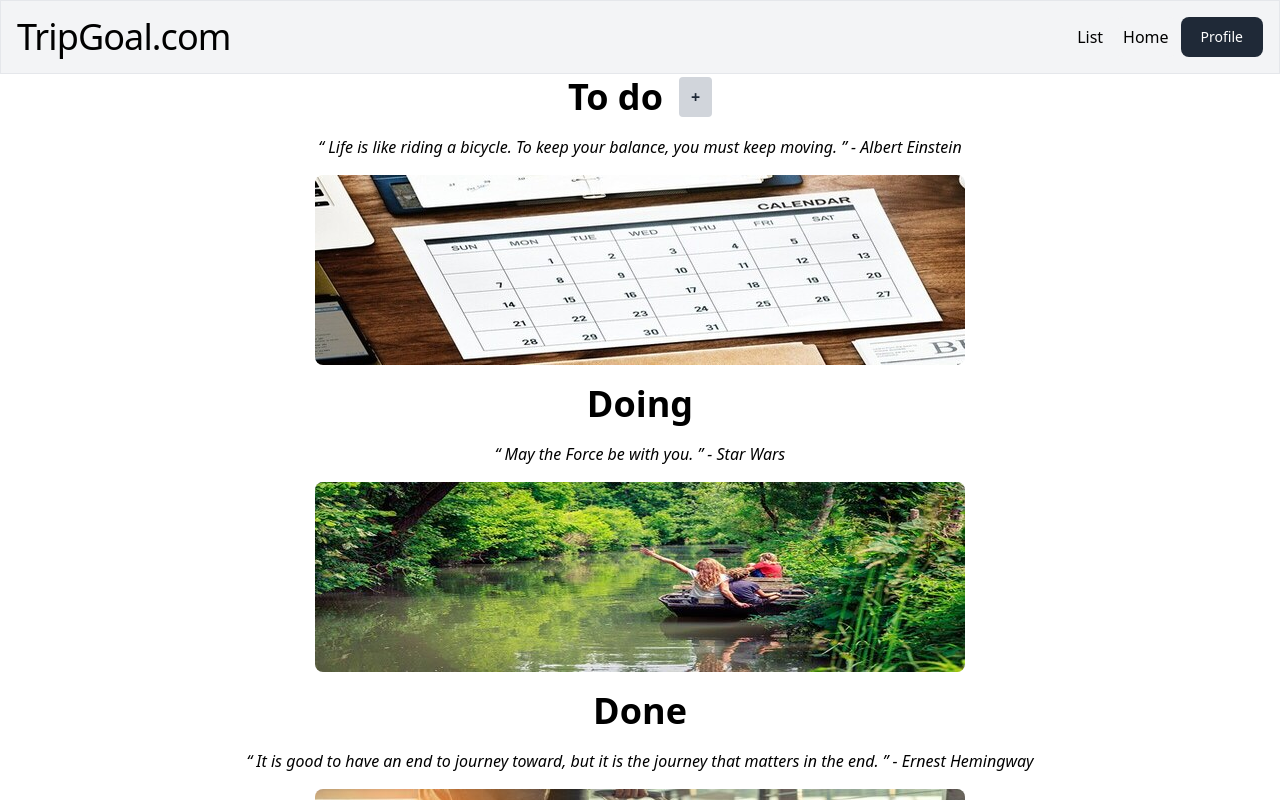
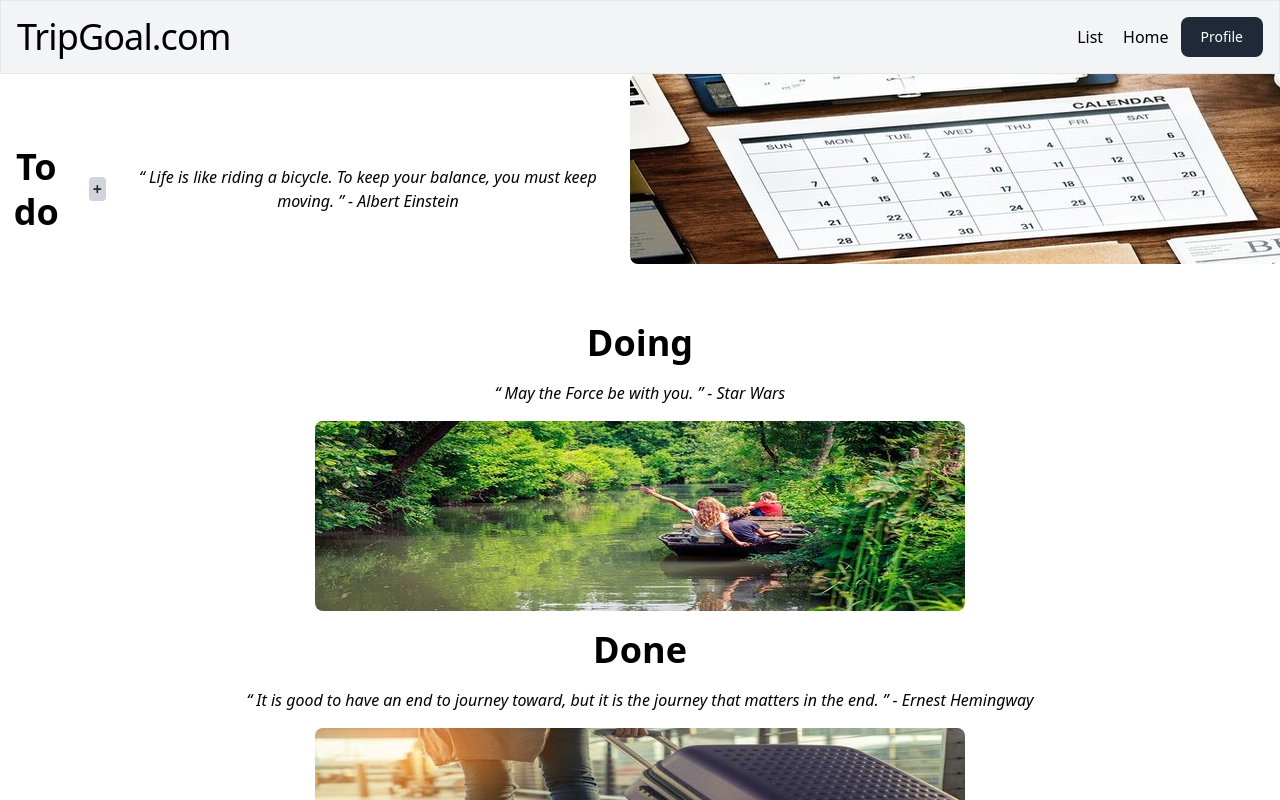
Before and after one commit to Brnt-Luap/todolist, a Vue app: page /list in a window 1280 px wide. Shown: the top 800 px of the page. Built offline with nearby package versions, Linux system fonts and the light colour scheme.

Commit message:
affichage

```diff
--- a/src/views/ListView.vue
+++ b/src/views/ListView.vue
@@ -5,12 +5,12 @@
         <div class="space-y-4 mx-auto flex flex-col items-center justify-center text-center">
             <div id="todo" class="flex items-center space-x-4">
                 <span class="text-4xl font-bold text-black leading-tight">To do</span>
-                <button class="bg-gray-300 hover:bg-gray-400 text-gray-800 font-bold py-2 px-3 rounded inline-flex items-center">
+                <button class="bg-gray-300 hover:bg-gray-400 text-gray-800 font-bold py-1/2 px-1 rounded inline-flex items-center">
                     <span>+</span>
                 </button>
+                <p class="font-light italic mt-0">“ Life is like riding a bicycle. To keep your balance, you must keep moving. ” - Albert Einstein</p>
+            <img src="../assets/thumbnail_image003 (3).jpg" alt="ToDo" class="rounded-lg mb-10 block mx-auto">
             </div>
-            <p class="font-light italic mt-0">“ Life is like riding a bicycle. To keep your balance, you must keep moving. ” - Albert Einstein</p>
-            <img src="../assets/thumbnail_image003 (3).jpg" alt="ToDo" class="rounded-lg mb-10 block mx-auto">
             <div id="doing" class="flex items-center space-x-4">
                 <span class="text-4xl font-bold text-black leading-tight">Doing</span>
             </div>
```
